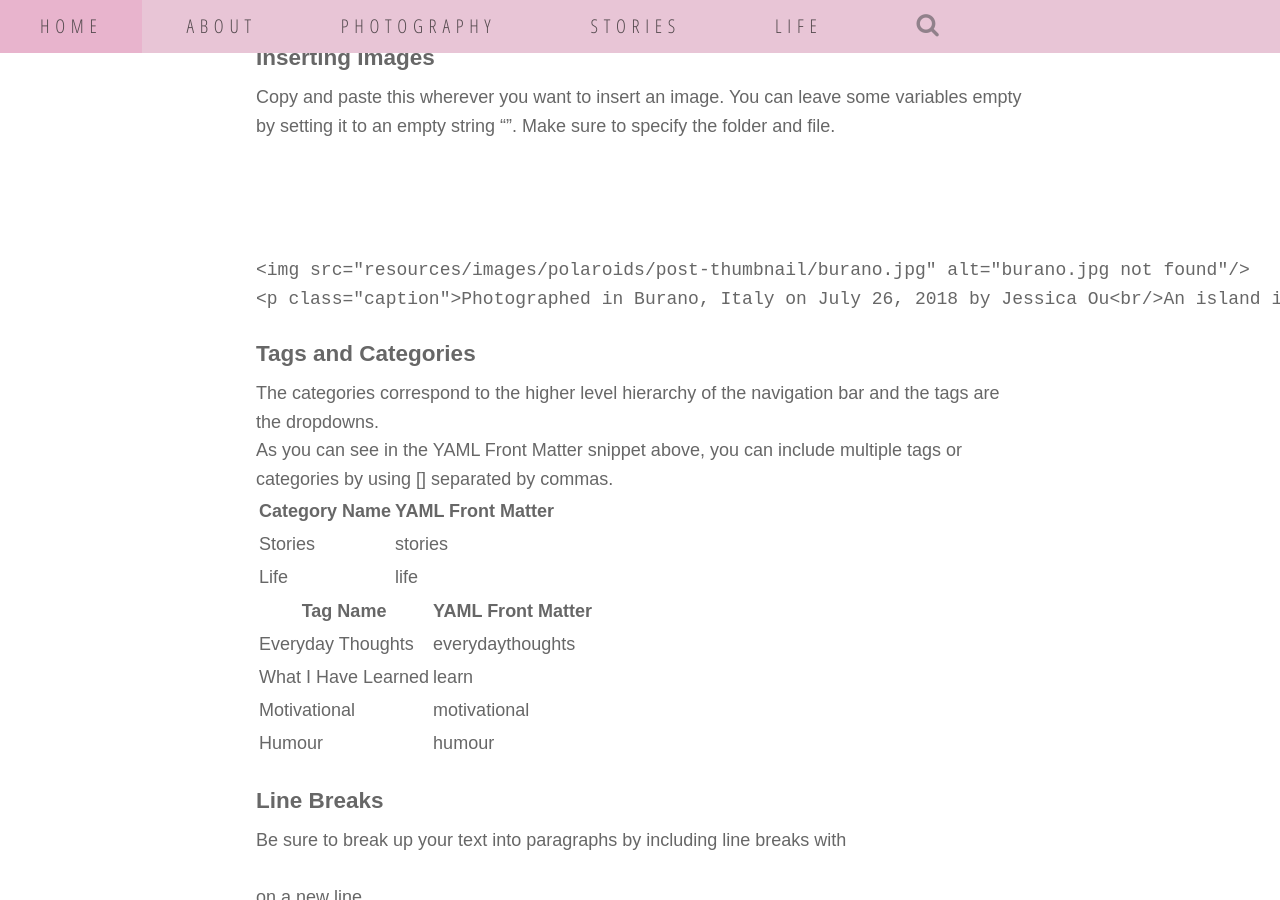
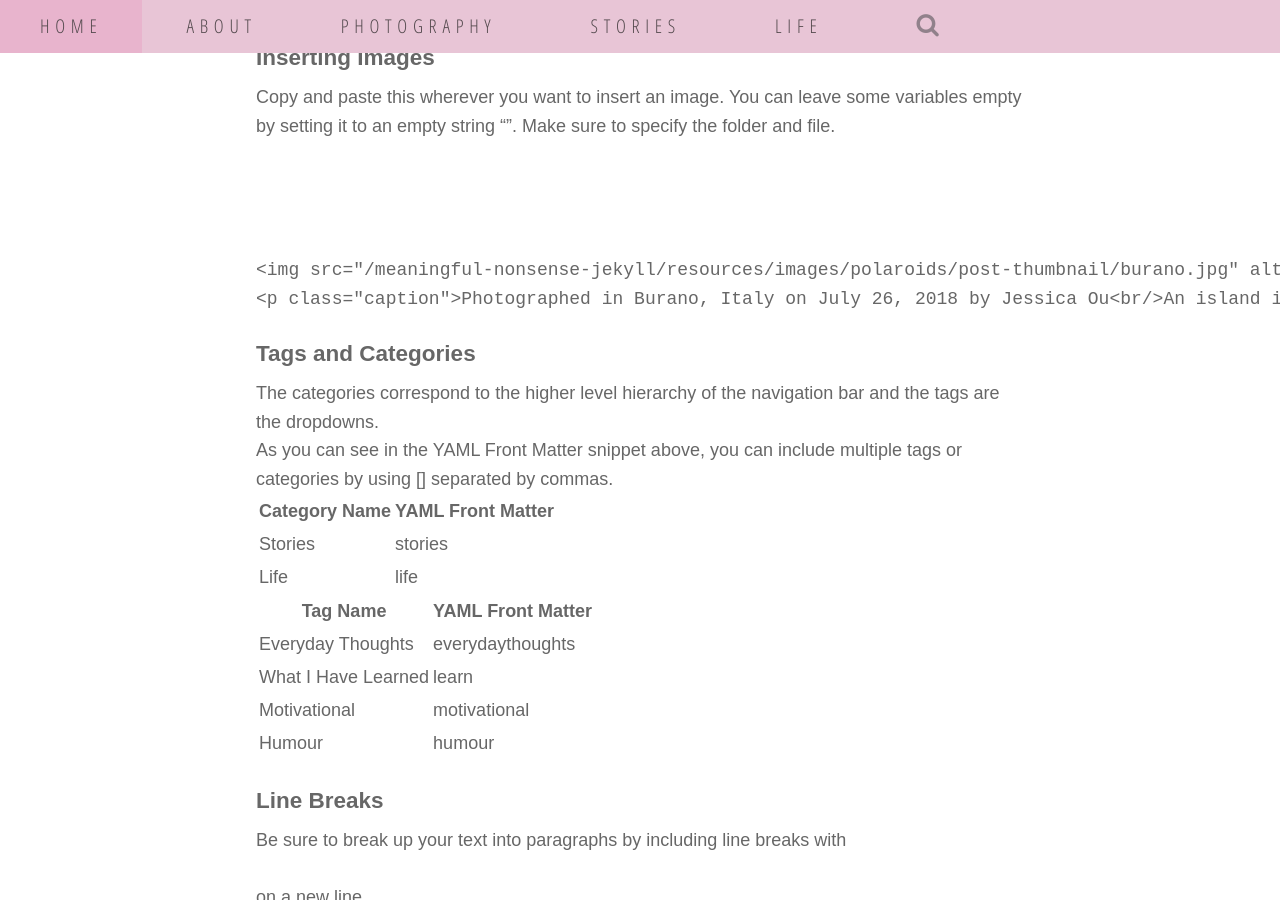
Before and after one commit to JasmineOuO/meaningful-nonsense-jekyll, a Jekyll site: the page built from Writing-and-Formatting-Posts.md, in a window 1280 px wide and 900 px high, scrolled down 1083 px. Built offline with Jekyll 4.4.1, drawn with Linux system fonts in a browser that asks for light colours; nearby versions of some CDN libraries; some web fonts are replaced.

Commit message:
added baseurl

```diff
--- a/_includes/comments.html
+++ b/_includes/comments.html
@@ -23,7 +23,7 @@
     </div>
     <div class="comment_form">
         <form id="comment-form" autocomplete="off" method="POST" action="https://api.staticman.net/v2/entry/{{site.repository}}/{{site.staticman.branch}}/comments">
-            <input name="options[redirect]" type="hidden" value="https://jasmineouo.github.io/Blog/{{page.slug}}">
+            <input name="options[redirect]" type="hidden" value="{{site.baseurl}}{{page.slug}}">
             <input name="options[slug]" type="hidden" value="{{page.slug}}">
             <label for="comment-form-name">Name*</label>
             <input type="text" id="comment-form-name" name="fields[name]">
--- a/_includes/head.html
+++ b/_includes/head.html
@@ -4,16 +4,16 @@
     <meta name="viewport" content="width=device-width, initial-scale=1">
     <title>Meaningful Nonsense</title>
 
-    <link href="resources/css/main.css" type="text/css" rel="stylesheet" />
-    <link href="resources/css/post.css" type="text/css" rel="stylesheet" />
-    <link href="resources/css/responsive.css" type="text/css" rel="stylesheet" />
-    <link href="resources/css/theme.css" type="text/css" rel="stylesheet" />
+    <link href="{{site.baseurl}}/resources/css/main.css" type="text/css" rel="stylesheet" />
+    <link href="{{site.baseurl}}/resources/css/post.css" type="text/css" rel="stylesheet" />
+    <link href="{{site.baseurl}}/resources/css/responsive.css" type="text/css" rel="stylesheet" />
+    <link href="{{site.baseurl}}/resources/css/theme.css" type="text/css" rel="stylesheet" />
 
-    <link href="vendors/sakura/jquery-sakura.css" type="text/css" rel="stylesheet" />
+    <link href="{{site.baseurl}}/vendors/sakura/jquery-sakura.css" type="text/css" rel="stylesheet" />
     <link rel="stylesheet" href="https://cdnjs.cloudflare.com/ajax/libs/font-awesome/4.7.0/css/font-awesome.min.css">
 
-    <link rel="shortcut icon" type="image/x-icon" href="{{ site.baseurl }}/favicon.ico">
-    <link rel="icon" type="image/x-icon" href="{{ site.baseurl }}/favicon.ico">
+    <link rel="shortcut icon" type="image/x-icon" href="{{site.baseurl}}/favicon.ico">
+    <link rel="icon" type="image/x-icon" href="{{site.baseurl}}/favicon.ico">
 
     <script src="https://ajax.googleapis.com/ajax/libs/jquery/1.10.2/jquery.min.js"></script>
 
--- a/_includes/post-image.html
+++ b/_includes/post-image.html
@@ -9,5 +9,5 @@
 {% if include.photographer != "" %}
     {% assign photo_info = photo_info | append: " by " | append: include.photographer %}
 {% endif %}
-<img src="resources/images/polaroids/{{include.folder}}/{{include.file}}" alt="{{include.file}} not found"/>
+<img src="{{site.baseurl}}/resources/images/polaroids/{{include.folder}}/{{include.file}}" alt="{{include.file}} not found"/>
 <p class="caption">{{photo_info}}<br/>{{include.caption}}</p>
--- a/_layouts/default.html
+++ b/_layouts/default.html
@@ -14,8 +14,8 @@
     {% include footer.html %}
 
     <script src="https://unpkg.com/imagesloaded@4/imagesloaded.pkgd.min.js"></script>
-    <script src="vendors/sakura/jquery-sakura.js" async defer></script>
-    <script src="dist/main.js" async defer></script>
-    <script src="resources/js/main.js" async defer></script>
+    <script src="{{site.baseurl}}/vendors/sakura/jquery-sakura.js" async defer></script>
+    <script src="{{site.baseurl}}/dist/main.js" async defer></script>
+    <script src="{{site.baseurl}}/resources/js/main.js" async defer></script>
 </body>
 </html>
--- a/_layouts/post.html
+++ b/_layouts/post.html
@@ -13,7 +13,7 @@
     </article>
     <div class="post-navigation" style="margin:0;">
         {% if page.previous.url %}
-        <a href="{{page.previous.url}}" style="float:left; text-align:left;">
+        <a href="{{site.baseurl}}{{page.previous.url}}" style="float:left; text-align:left;">
             <div style="height: 10em; margin:-8px 12px 0 0; float:left;">
                 <i class="fa fa-angle-left"></i>
             </div>
@@ -22,7 +22,7 @@
         </a>
         {% endif %}
         {% if page.next.url %}
-        <a href="{{page.next.url}}" style="float:right; text-align:right;">
+        <a href="{{site.baseurl}}{{page.next.url}}" style="float:right; text-align:right;">
             <div style="height: 10em; margin:-8px 0 0 12px; float:right;">
                 <i class="fa fa-angle-right"></i>
             </div>
```
Also changed, not shown: _includes/header.html (+4 -4 lines).
